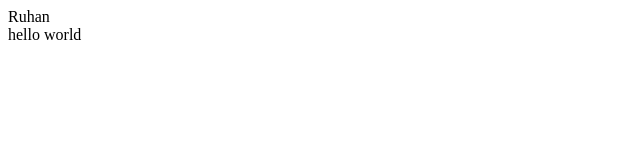
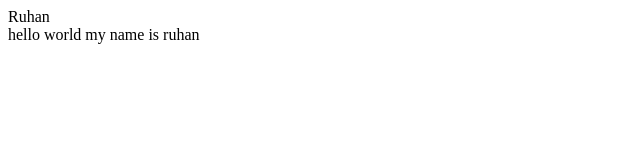
Before and after one commit to ruhan-git/HTML-AND-CSS-TEST, a plain HTML site: page ruhan.html in a window 1280 px wide. Shown: the full height of the page, 0-640 px from the left. Drawn offline with Linux system fonts and the light colour scheme.

Commit message:
change -2

```diff
--- a/ruhan.html
+++ b/ruhan.html
@@ -1,3 +1,4 @@
 <html>
         <head> Ruhan </head> <br/>
 hello world
+ my name is ruhan
```
